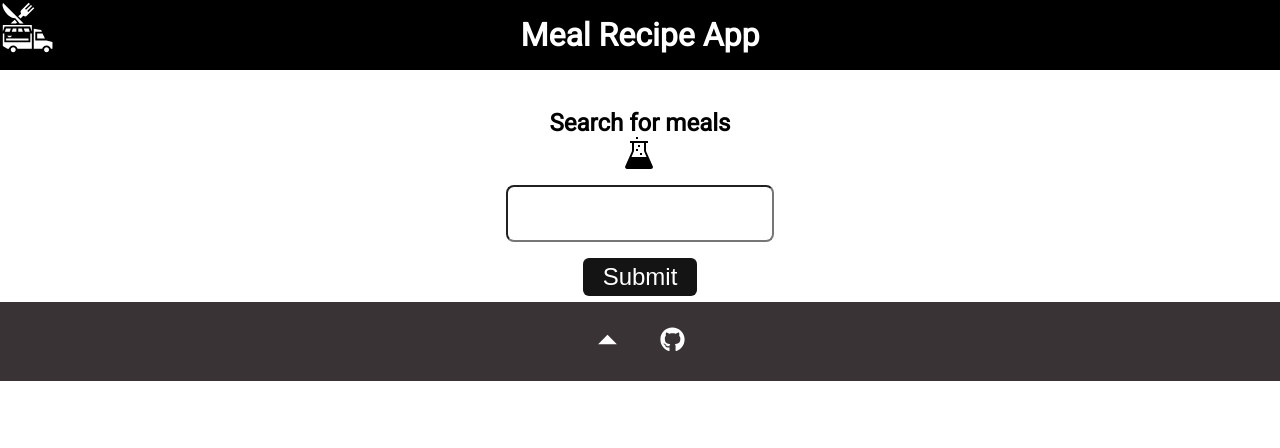
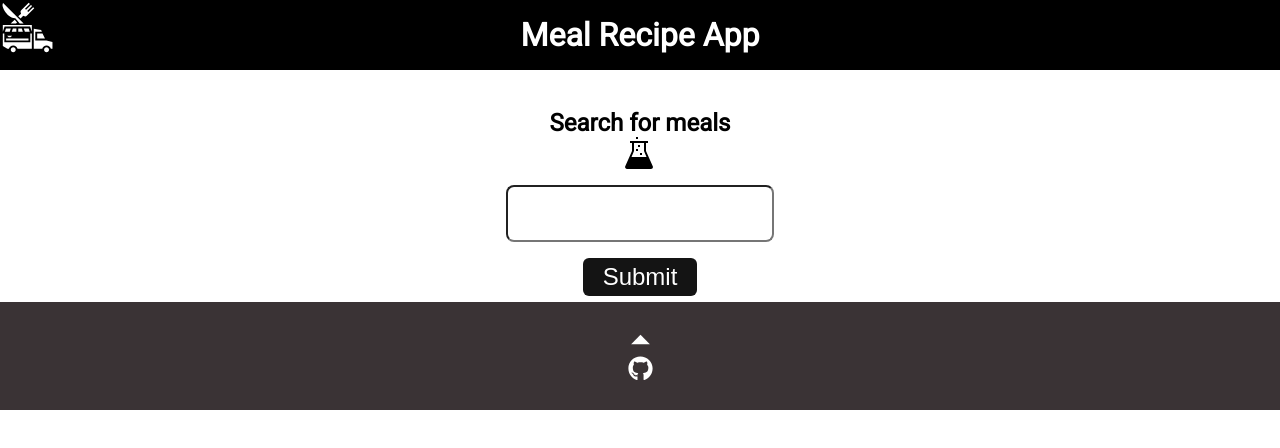
Before and after one commit to luke-h1/meal-app-react, a React (Create React App) app: page / in a window 1280 px wide. Shown: the top 448 px of the page. Built offline with nearby package versions, Linux system fonts and the light colour scheme.

Commit message:
improve styles

```diff
--- a/src/components/Footer/Footer.js
+++ b/src/components/Footer/Footer.js
@@ -8,8 +8,9 @@
     <Fragment>
       <div className="footer-container">
         <div className="footer-wrap">
-          <Link to="/" className="footer-logo">
+          <Link to="/">
             <GoTriangleUp className="footer-icon" />
+          </Link>
           <a
             className="github-link"
             href="https://github.com/luke-h1/meal-app-react"
@@ -18,7 +19,6 @@
           >
             <FaGithub className="footer-icon-gh" />
           </a>
-          </Link>
         </div>
       </div>
     </Fragment>
--- a/src/components/Header/Header.js
+++ b/src/components/Header/Header.js
@@ -1,13 +1,18 @@
 import React, { Fragment } from 'react';
 import PropTypes from 'prop-types';
 import { GiFoodTruck } from 'react-icons/gi';
+import { Link } from 'react-router-dom';
 import './Header.scss';
 const Header = ({ title }) => {
   return (
     <Fragment>
       <header className="header">
-        <h1>{title}</h1>
-        <GiFoodTruck className="icon" />
+        <Link to="/" className="react-link">
+          <h1>{title}</h1>
+        </Link>
+        <Link to="/" className="react-link">
+          <GiFoodTruck className="icon" />
+        </Link>
       </header>
     </Fragment>
   );
--- a/src/components/Header/Header.scss
+++ b/src/components/Header/Header.scss
@@ -14,3 +14,8 @@
   left: 0;
   font-size: 55px;
 }
+
+.react-link {
+  color: #fff;
+  text-decoration: none;
+}
```
Lines whose indentation alone changed are shown as unchanged.
